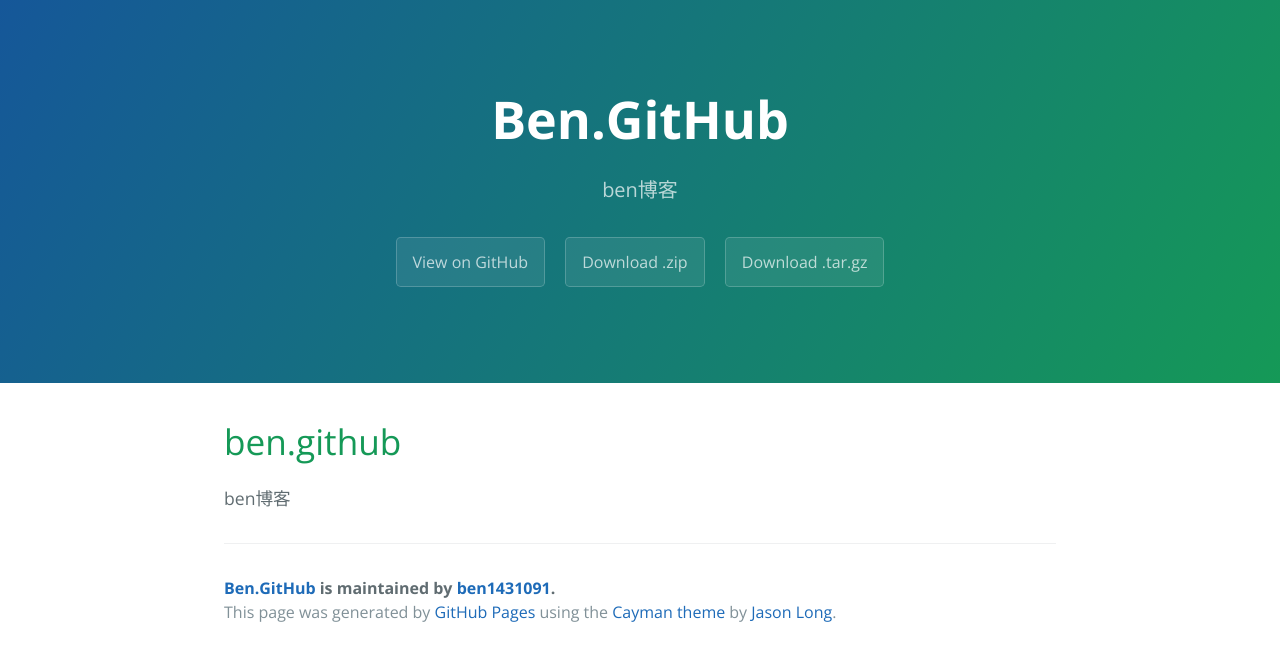
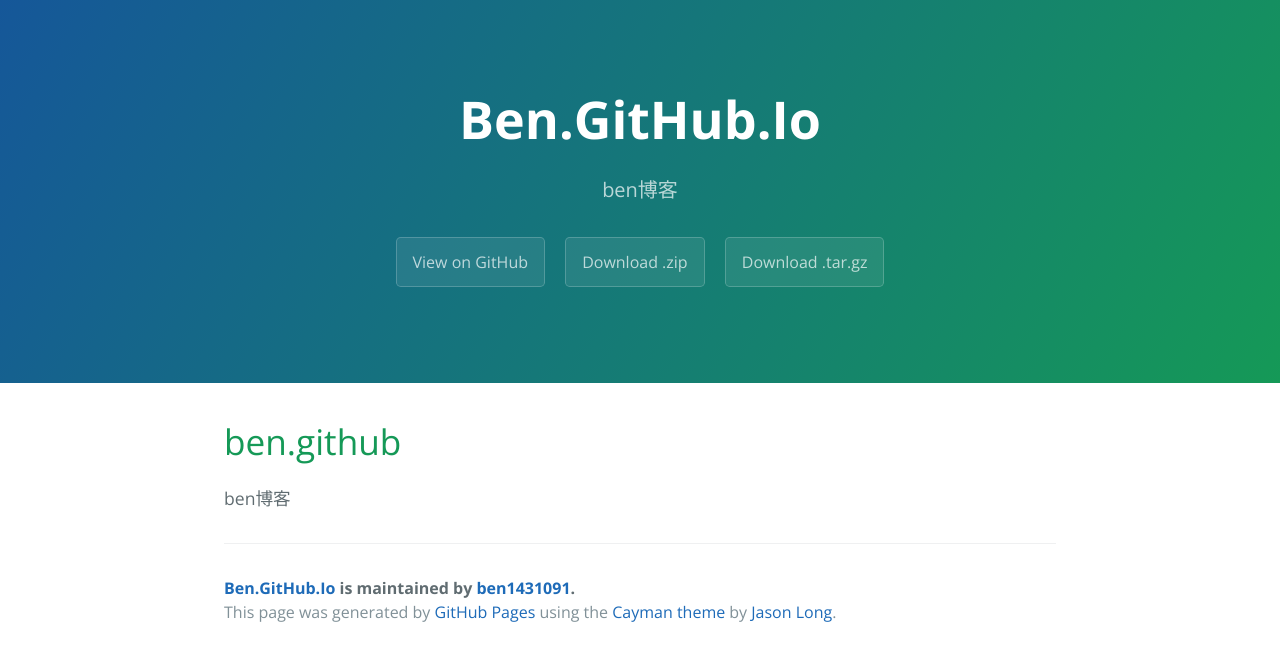
Before and after one commit to ben1431091/ben1431091.github.io, a plain HTML site: page index.html in a window 1280 px wide. Drawn offline with nearby package versions, Linux system fonts and the light colour scheme.

Commit message:
Create gh-pages branch via GitHub

```diff
--- a/index.html
+++ b/index.html
@@ -2,7 +2,7 @@
 <html lang="en-us">
   <head>
     <meta charset="UTF-8">
-    <title>Ben.GitHub by ben1431091</title>
+    <title>Ben.GitHub.Io by ben1431091</title>
     <meta name="viewport" content="width=device-width, initial-scale=1">
     <link rel="stylesheet" type="text/css" href="stylesheets/normalize.css" media="screen">
     <link href='http://fonts.googleapis.com/css?family=Open+Sans:400,700' rel='stylesheet' type='text/css'>
@@ -11,11 +11,11 @@
   </head>
   <body>
     <section class="page-header">
-      <h1 class="project-name">Ben.GitHub</h1>
+      <h1 class="project-name">Ben.GitHub.Io</h1>
       <h2 class="project-tagline">ben博客</h2>
-      <a href="https://github.com/ben1431091/ben.github" class="btn">View on GitHub</a>
-      <a href="https://github.com/ben1431091/ben.github/zipball/master" class="btn">Download .zip</a>
-      <a href="https://github.com/ben1431091/ben.github/tarball/master" class="btn">Download .tar.gz</a>
+      <a href="https://github.com/ben1431091/ben.github.io" class="btn">View on GitHub</a>
+      <a href="https://github.com/ben1431091/ben.github.io/zipball/master" class="btn">Download .zip</a>
+      <a href="https://github.com/ben1431091/ben.github.io/tarball/master" class="btn">Download .tar.gz</a>
     </section>
 
     <section class="main-content">
@@ -25,7 +25,7 @@
 <p>ben博客</p>
 
       <footer class="site-footer">
-        <span class="site-footer-owner"><a href="https://github.com/ben1431091/ben.github">Ben.GitHub</a> is maintained by <a href="https://github.com/ben1431091">ben1431091</a>.</span>
+        <span class="site-footer-owner"><a href="https://github.com/ben1431091/ben.github.io">Ben.GitHub.Io</a> is maintained by <a href="https://github.com/ben1431091">ben1431091</a>.</span>
 
         <span class="site-footer-credits">This page was generated by <a href="https://pages.github.com">GitHub Pages</a> using the <a href="https://github.com/jasonlong/cayman-theme">Cayman theme</a> by <a href="https://twitter.com/jasonlong">Jason Long</a>.</span>
       </footer>
--- a/params.json
+++ b/params.json
@@ -1 +1 @@
-{"name":"Ben.GitHub","tagline":"ben博客","body":"# ben.github\r\nben博客\r\n","google":"","note":"Don't delete this file! It's used internally to help with page regeneration."}
+{"name":"Ben.GitHub.Io","tagline":"ben博客","body":"# ben.github\r\nben博客\r\n","google":"","note":"Don't delete this file! It's used internally to help with page regeneration."}
```
